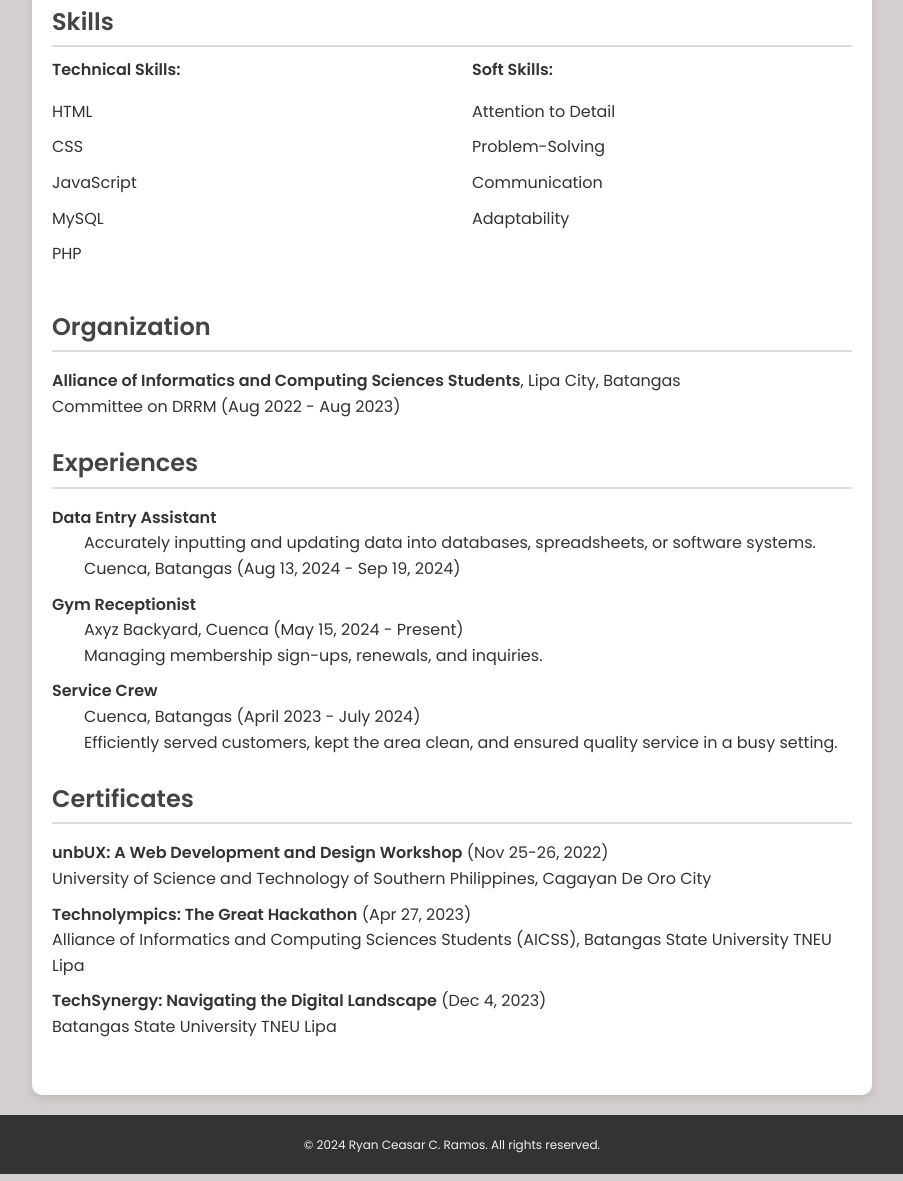
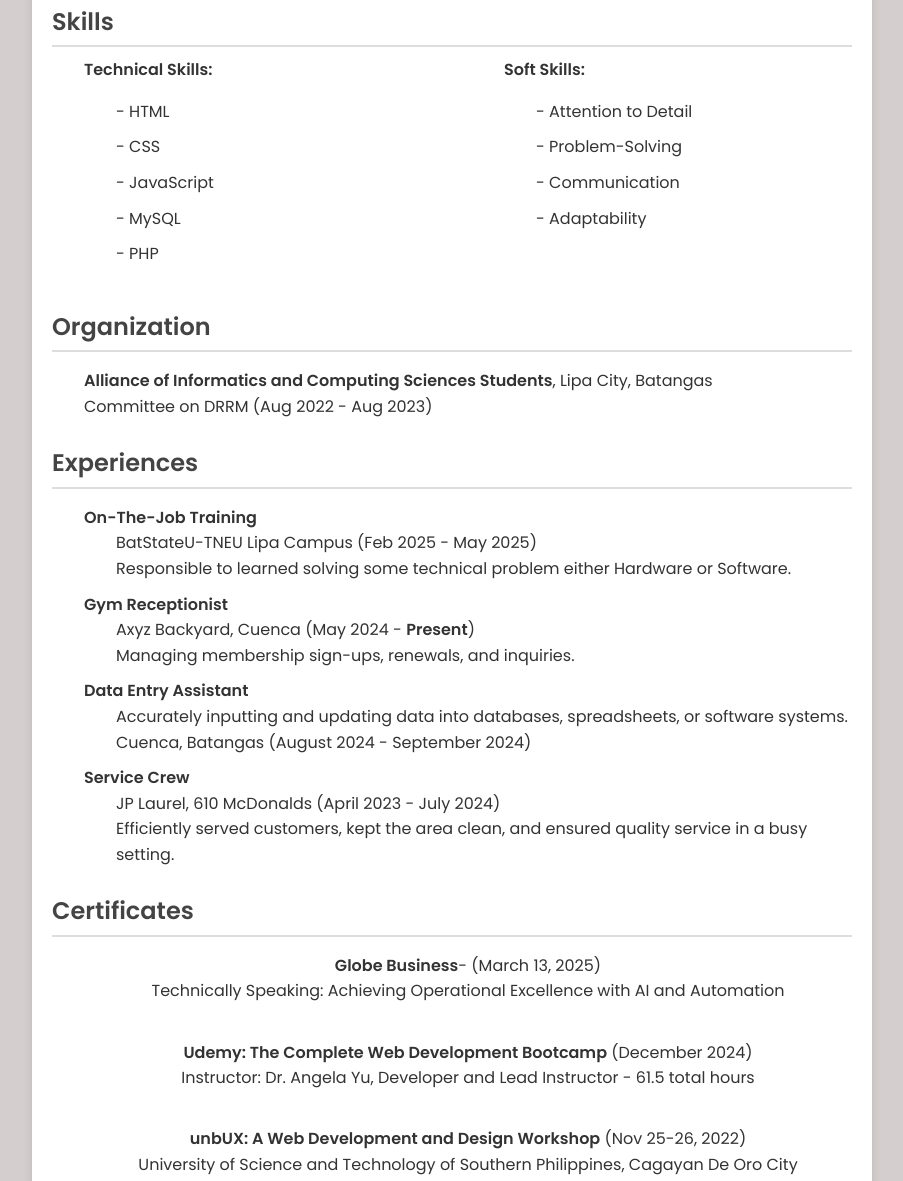
Before and after one commit to Ryamos/My-Profile, a plain HTML site: page index.html in a window 1280 px wide. Shown: the part 703-1884 px from the top of the page, without its empty margins (188-1091 px from the left). Drawn offline with Linux system fonts and the light colour scheme.

Commit message:
Correction

```diff
--- a/index.html
+++ b/index.html
@@ -62,7 +62,7 @@
 
       <div class="section">
         <h2>Education</h2>
-        <ul>
+        <span class="tabbed"><ul>
           <li>
             <strong>Batangas State University TNEU Lipa</strong>, Lipa City,
             Batangas<br />BS Information Technology - Service Management (2021 -
@@ -76,30 +76,38 @@
             <strong>Cuenca National High School</strong>, Cuenca, Batangas<br />Junior
             High School (2015 - 2019)
           </li>
-        </ul>
+        </ul></span>
       </div>
 
       <div class="section">
         <h2>Skills</h2>
         <div class="skills-container">
           <div class="skills-column">
-            <strong>Technical Skills:</strong>
-            <ul>
-              <li>HTML</li>
-              <li>CSS</li>
-              <li>JavaScript</li>
-              <li>MySQL</li>
-              <li>PHP</li>
-            </ul>
+            <span class="tabbed"
+              ><strong>Technical Skills:</strong>
+              <span class="tabbed"
+                ><ul>
+                  <li>- HTML</li>
+                  <li>- CSS</li>
+                  <li>- JavaScript</li>
+                  <li>- MySQL</li>
+                  <li>- PHP</li>
+                </ul></span
+              ></span
+            >
           </div>
           <div class="skills-column">
-            <strong>Soft Skills:</strong>
-            <ul>
-              <li>Attention to Detail</li>
-              <li>Problem-Solving</li>
-              <li>Communication</li>
-              <li>Adaptability</li>
-            </ul>
+            <span class="tabbed"
+              ><strong>Soft Skills:</strong>
+              <span class="tabbed"
+                ><ul>
+                  <li>- Attention to Detail</li>
+                  <li>- Problem-Solving</li>
+                  <li>- Communication</li>
+                  <li>- Adaptability</li>
+                </ul></span
+              ></span
+            >
           </div>
         </div>
       </div>
@@ -107,15 +115,37 @@
       <div class="section">
         <h2>Organization</h2>
         <p>
-          <strong
-            >Alliance of Informatics and Computing Sciences Students</strong
-          >, Lipa City, Batangas<br />Committee on DRRM (Aug 2022 - Aug 2023)
+          <span class="tabbed"
+            ><strong
+              >Alliance of Informatics and Computing Sciences Students</strong
+            >, Lipa City, Batangas<br />Committee on DRRM (Aug 2022 - Aug 2023)
+          </span>
         </p>
       </div>
 
       <div class="section">
         <h2>Experiences</h2>
-        <ul>
+        <span class="tabbed"><ul>
+          <li>
+            <strong>On-The-Job Training</strong><br />
+            <span class="tabbed"
+              >BatStateU-TNEU Lipa Campus (Feb 2025 - May 2025)</span
+            >
+            <span class="tabbed"
+              >Responsible to learned solving some technical problem either
+              Hardware or Software.</span
+            >
+          </li>
+          <li>
+            <strong>Gym Receptionist</strong><br />
+            <span class="tabbed"
+              >Axyz Backyard, Cuenca (May 2024 - <b>Present</b>)</span
+            >
+            <span class="tabbed"
+              >Managing membership sign-ups, renewals, and inquiries.</span
+            >
+          </li>
+
           <li>
             <strong>Data Entry Assistant</strong><br />
             <span class="tabbed"
@@ -123,50 +153,41 @@
               spreadsheets, or software systems.</span
             >
             <span class="tabbed"
-              >Cuenca, Batangas (Aug 13, 2024 - Sep 19, 2024)</span
-            >
-          </li>
-
-          <li>
-            <strong>Gym Receptionist</strong><br />
-            <span class="tabbed"
-              >Axyz Backyard, Cuenca (May 15, 2024 - Present)</span
-            >
-            <span class="tabbed"
-              >Managing membership sign-ups, renewals, and inquiries.</span
+              >Cuenca, Batangas (August 2024 - September 2024)</span
             >
           </li>
 
           <li>
             <strong>Service Crew</strong><br />
             <span class="tabbed"
-              >Cuenca, Batangas (April 2023 - July 2024)</span
+              >JP Laurel, 610 McDonalds (April 2023 - July 2024)</span
             >
             <span class="tabbed"
               >Efficiently served customers, kept the area clean, and ensured
               quality service in a busy setting.</span
             >
           </li>
-        </ul>
+        </ul></span>
       </div>
 
       <div class="section">
         <h2>Certificates</h2>
-        <ul>
+        <span class="tabbed" style="text-align: center;"><ul>
+          <li>
+            <strong>Globe Business</strong>- (March 13, 2025)<br />Technically
+              Speaking: Achieving Operational Excellence with AI and
+              Automation
+          </li><br>
+          <li>
+            <strong>Udemy: The Complete Web Development Bootcamp</strong>
+            (December 2024)<br />Instructor: Dr. Angela Yu, Developer and Lead
+            Instructor - 61.5 total hours
+          </li><br>
           <li>
             <strong>unbUX: A Web Development and Design Workshop</strong> (Nov
             25-26, 2022)<br />University of Science and Technology of Southern
             Philippines, Cagayan De Oro City
-          </li>
-          <li>
-            <strong>Technolympics: The Great Hackathon</strong> (Apr 27,
-            2023)<br />Alliance of Informatics and Computing Sciences Students
-            (AICSS), Batangas State University TNEU Lipa
-          </li>
-          <li>
-            <strong>TechSynergy: Navigating the Digital Landscape</strong> (Dec
-            4, 2023)<br />Batangas State University TNEU Lipa
-          </li>
+          </li></span>
         </ul>
       </div>
     </div>
```
